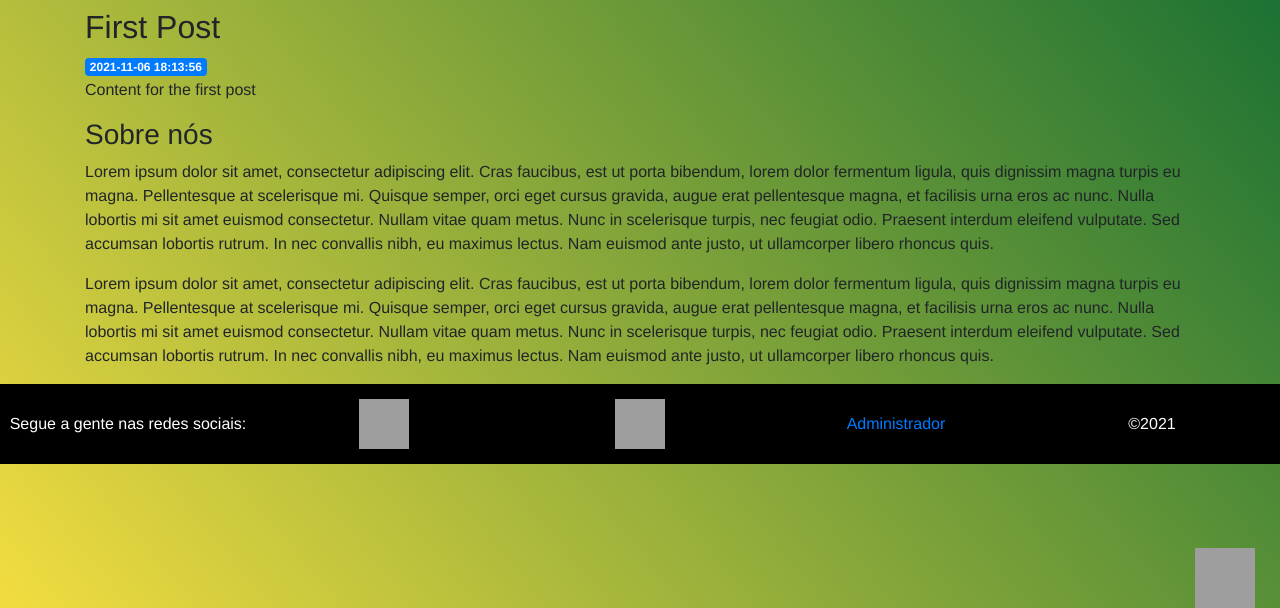
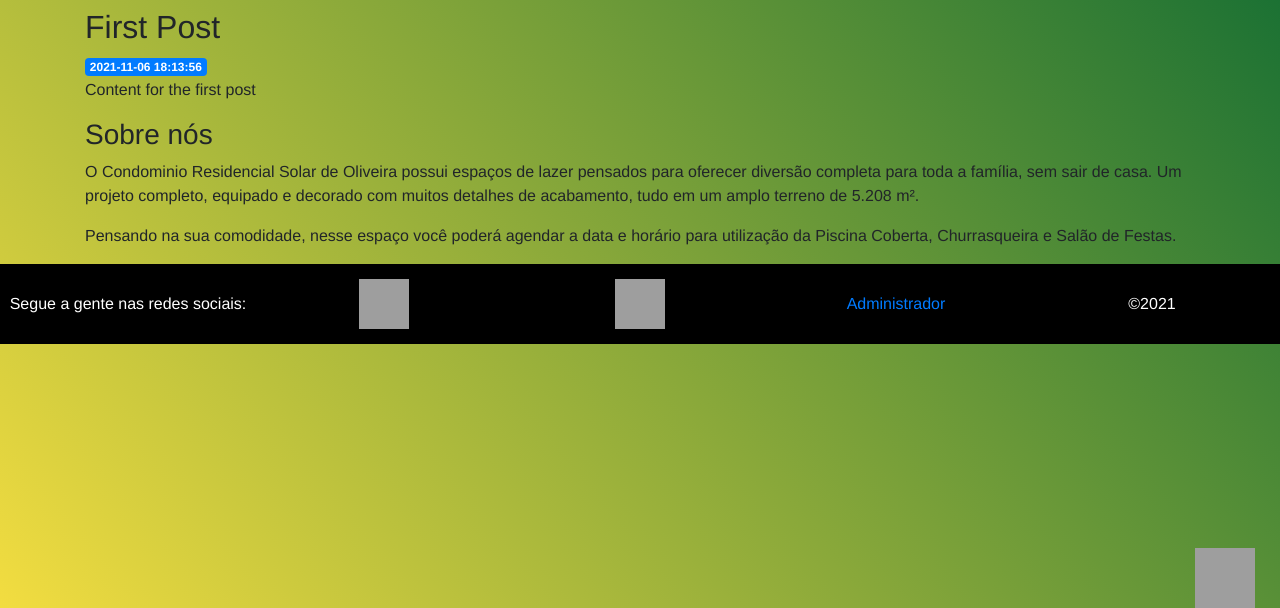
Before and after one commit to Fe13Reis/Aplicativo-web-com-python-e-flask, a Flask app: page /1 in a window 1280 px wide. Shown: the part 67-675 px from the top of the page. Run offline with Flask 2, Linux system fonts and the light colour scheme; data comes from the database, SQL or seed files in the repository; both versions use the stored data as it was after the commit; some libraries are stand-ins or nearby versions; grey boxes are pictures that could not be loaded.

Commit message:
pequenos ajustes
Index: padronização dos botões e ajuste dapágina
base,html: copiado texto "Sobre nós"
Visitante: corrigido texto do campo do "documento"

```diff
--- a/static/style.css
+++ b/static/style.css
@@ -18,7 +18,7 @@ img {
   }
 .center {
     position: absolute;
-    top: 20%;
+    top: 10%;
     width: 100%;
     text-align: center;
     font-size: 18px;
--- a/templates/base.html
+++ b/templates/base.html
@@ -61,10 +61,13 @@
               Sobre nós
           </h3>
           <p>
-              Lorem ipsum dolor sit amet, consectetur adipiscing elit. Cras faucibus, est ut porta bibendum, lorem dolor fermentum ligula, quis dignissim magna turpis eu magna. Pellentesque at scelerisque mi. Quisque semper, orci eget cursus gravida, augue erat pellentesque magna, et facilisis urna eros ac nunc. Nulla lobortis mi sit amet euismod consectetur. Nullam vitae quam metus. Nunc in scelerisque turpis, nec feugiat odio. Praesent interdum eleifend vulputate. Sed accumsan lobortis rutrum. In nec convallis nibh, eu maximus lectus. Nam euismod ante justo, ut ullamcorper libero rhoncus quis.
+            O Condominio Residencial Solar de Oliveira possui espaços de lazer pensados para oferecer diversão completa para
+            toda a família, sem sair de casa. Um projeto completo, equipado e decorado com muitos detalhes de acabamento,
+            tudo em um amplo terreno de 5.208 m².
           </p>
           <p>
-              Lorem ipsum dolor sit amet, consectetur adipiscing elit. Cras faucibus, est ut porta bibendum, lorem dolor fermentum ligula, quis dignissim magna turpis eu magna. Pellentesque at scelerisque mi. Quisque semper, orci eget cursus gravida, augue erat pellentesque magna, et facilisis urna eros ac nunc. Nulla lobortis mi sit amet euismod consectetur. Nullam vitae quam metus. Nunc in scelerisque turpis, nec feugiat odio. Praesent interdum eleifend vulputate. Sed accumsan lobortis rutrum. In nec convallis nibh, eu maximus lectus. Nam euismod ante justo, ut ullamcorper libero rhoncus quis.
+            Pensando na sua comodidade, nesse espaço você poderá agendar a data e horário para utilização da Piscina
+            Coberta, Churrasqueira e Salão de Festas.
           </p>
       </div>
   </section>
--- a/templates/index.html
+++ b/templates/index.html
@@ -13,7 +13,7 @@
 
     <!-- Estilo customizado -->
     <link rel="stylesheet" type="text/css" href="../static/style.css">
-    <title>Inicio</title>
+    <title>Home</title>
 </head>
 <body>
     {% with messages = get_flashed_messages() %}
@@ -32,9 +32,9 @@
 
         <img src="../static/img/predio.jpg" class="img" style="margin-bottom: 25px;">
 
-        <a href="/login" class="btn btn-lg btn-custom btn-verde"> Conectar </a>
+        <a href="/login" class="btn btn-lg btn-custom btn-verde" style="width: 20%;"> Entrar </a>
 
-        <a href="/cadastro" class="btn btn-lg btn-custom btn-branco">Cadastrar</a>
+        <a href="/cadastro" class="btn btn-lg btn-custom btn-branco" style="width: 20%;">Cadastrar</a>
 
     </div>
 
--- a/templates/visitantes.html
+++ b/templates/visitantes.html
@@ -64,7 +64,7 @@
         <input style="width: 100%; margin-top: 20px;" type="text" class="form-control" name="nome"
           placeholder="Nome Completo"><br>
         <div style="display: block; width: 48%; float: left">
-          <input type="text" class="form-control" name="rg" placeholder="Assunto">
+          <input type="text" class="form-control" name="rg" placeholder="Documento">
         </div>
         <div style="display: block; width: 48%; float: right">
           <input type="date" class="form-control" name="data"><br>
```
Also changed, not shown: database.db, static/teste.css (deleted).
